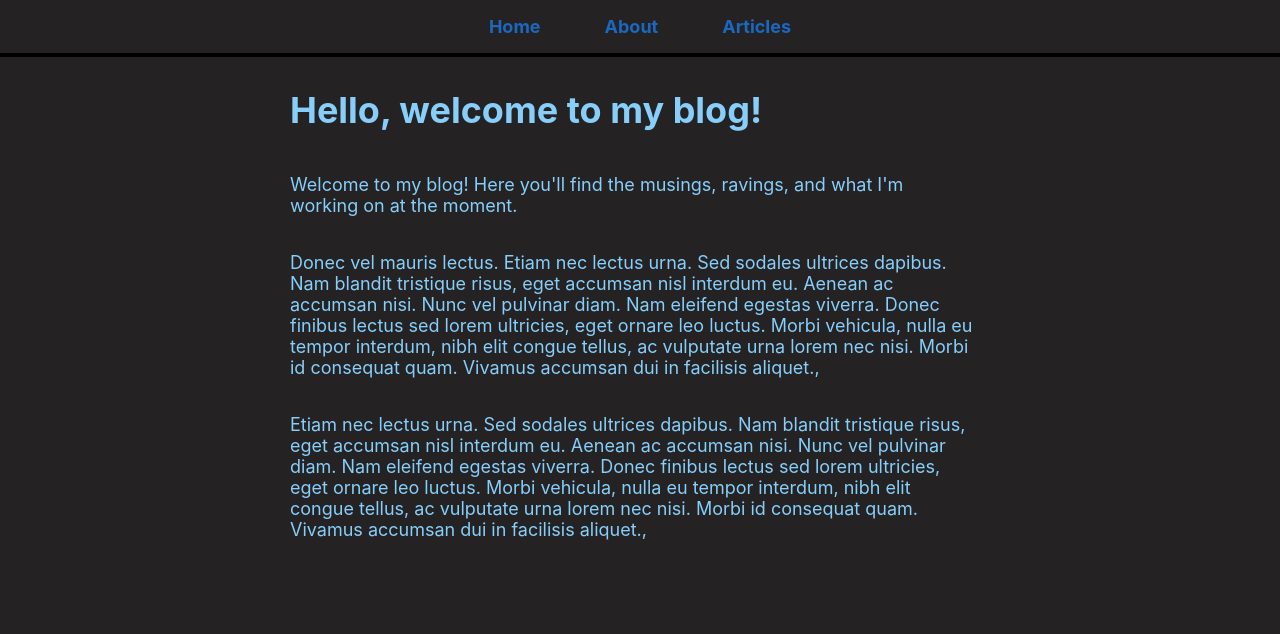
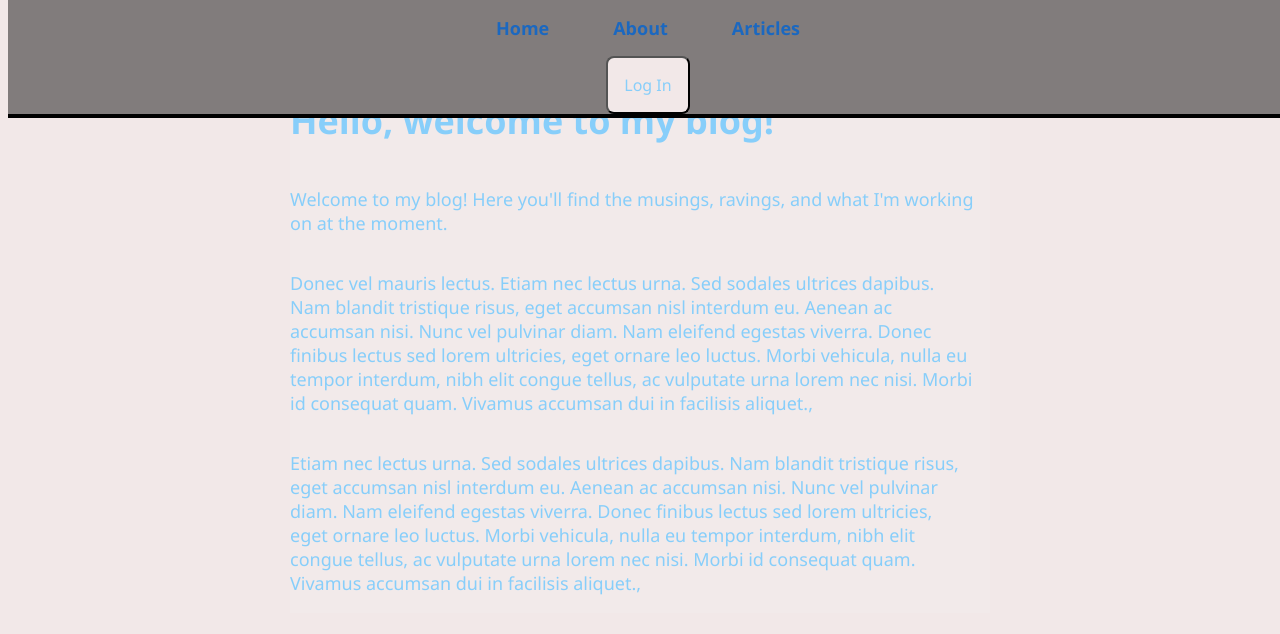
Before and after one commit to josephlosee/react_blog_site_wassell_lil, a React (Vite) app: page / in a window 1280 px wide. Shown: the top 634 px of the page. Built offline with nearby package versions, Linux system fonts and the light colour scheme; no server answers.

Commit message:
Chapter 5 Completed
Updated Navbar with Login/logout buttons
Updated comment form
  - removed post as field
  - removed comment label
Minor CSS Changes
ArticlePage reactive to user interactions

```diff
--- a/src/NavBar.tsx
+++ b/src/NavBar.tsx
@@ -1,6 +1,10 @@
-import { Link } from "react-router-dom";
+import { Link, useNavigate } from "react-router-dom";
+import useUser from "./hooks/useUser";
+import { getAuth, signOut } from "firebase/auth";
 
 const NavBar = () => {
+    const {user} = useUser();
+    const navigate = useNavigate();
     return (
     <nav>
         <ul>
@@ -8,6 +12,10 @@ const NavBar = () => {
             <li><Link to="/about">About</Link></li>
             <li><Link to="/articles">Articles</Link></li>
         </ul>
+        <div className="nav-right">
+            {user ? <button onClick={()=>signOut(getAuth())}>Log Out</button>
+            : <button onClick={()=>navigate('/login')}>Log In</button>}
+        </div>
     </nav>);
 }
 
--- a/src/app.css
+++ b/src/app.css
@@ -1,7 +1,7 @@
 body {
   font-family: 'Segoe UI', Tahoma, Geneva, Verdana, sans-serif;
   font-size: 18px;
-  background-color: rgb(36, 34, 34);
+  background-color: rgb(242, 232, 232);
   color: lightskyblue
 }
 
@@ -9,7 +9,7 @@ button {
   padding: 16px;
   font-family: 'Segoe UI', Tahoma, Geneva, Verdana, sans-serif;
   font-size: 16px;
-  background-color: black;
+  background-color: rgb(242, 232, 232);
   color: lightskyblue;
   border-radius: 8px;
   cursor: pointer;
@@ -25,7 +25,7 @@ nav {
   position: fixed;
   top: 0;
   width: 100%;
-  background: rgb(36, 34, 34);
+  background: rgb(129, 124, 124);
 }
 
 nav ul {
@@ -48,12 +48,12 @@ nav a {
 }
 
 nav a:hover {
-  background: rgb(36, 34, 34);
+  background: rgb(224, 216, 216);
   color: goldenrod;
 }
 
 #page-body {
-  background-color: rgb(36, 34, 34);
+  background-color: rgb(242, 234, 234);
   max-width: 700px;
   margin: auto;
   padding-top: 64px;
--- a/src/components/AddCommentForm.tsx
+++ b/src/components/AddCommentForm.tsx
@@ -10,9 +10,8 @@ interface AddCommentFormProps {
 }
 
 const AddCommentForm = ({articleName, onArticleUpdated}: AddCommentFormProps)  => {
-    const [name, setName] = useState('');
+    // const [name, setName] = useState('');
     const [commentText, setCommentText] = useState('');
-
     const {user, isLoading} = useUser();
 
     const addComment = async() => {
@@ -22,34 +21,20 @@ const AddCommentForm = ({articleName, onArticleUpdated}: AddCommentFormProps)  =
         } : {};
 
         const response = await axios.post(`/api/articles/${articleName}/comments`, {
-            postedBy: user?.email,
             text: commentText,
         }, {headers});
         const updatedArticle = response.data;
         onArticleUpdated(updatedArticle);
-        setName('');
         setCommentText('');
     }
     return (
         <div id="add-comment-form">
             <h3> Add a Comment</h3>
-            <label>
-                Name:
-                <input value={name}
-                    onChange={(e: ChangeEvent<HTMLInputElement>) => {
-                        if (e)
-                            setName((e.target as HTMLInputElement).value)
-                    }}
-                    type="text" />
-            </label>
-            <label>
-                Comment:
+            <p>You are posting as {user?.email}</p>
                 <textarea rows={4} cols={50} value={commentText} onChange={(e: ChangeEvent<HTMLTextAreaElement>) => {
                     if (e)
                         setCommentText((e.target as HTMLTextAreaElement).value);
                 }}/>
-
-            </label>
             <button onClick={addComment}>Add Comment</button>
         </div>
     )
--- a/src/index.css
+++ b/src/index.css
@@ -1,11 +1,11 @@
-body {
+/* body {
   margin: 0;
   font-family: -apple-system, BlinkMacSystemFont, 'Segoe UI', 'Roboto', 'Oxygen',
     'Ubuntu', 'Cantarell', 'Fira Sans', 'Droid Sans', 'Helvetica Neue',
     sans-serif;
   -webkit-font-smoothing: antialiased;
   -moz-osx-font-smoothing: grayscale;
-}
+} */
 
 code {
   font-family: source-code-pro, Menlo, Monaco, Consolas, 'Courier New',
--- a/src/pages/ArticlePage.tsx
+++ b/src/pages/ArticlePage.tsx
@@ -9,13 +9,14 @@ import useUser from "../hooks/useUser";
 
 interface ArticleInfo {
     upvotes: number,
-    comments: Comment[]
+    comments: Comment[],
+    canUpvote?: boolean,
 }
 
 const ArticlePage  = () => {
     const params = useParams();
     const [articleInfo, setArticleInfo] = useState<ArticleInfo>({upvotes: 0, comments: []});
-
+    const { canUpvote } = articleInfo;
     const { user, isLoading } = useUser();
     if( isLoading) {
         console.log('Loading user');
@@ -44,8 +45,11 @@ const ArticlePage  = () => {
             const newArticleInfo = response.data;// as ArticleInfo;
             setArticleInfo(newArticleInfo);
         }
-        loadArticleInfo();
-    }, [articleId]);
+        if (isLoading) {
+            loadArticleInfo();
+        }
+
+    }, [isLoading, user]);
 
     // console.log(articleInfo.comments);
     const article = articles.find(article => article.name === articleId);
@@ -62,7 +66,7 @@ const ArticlePage  = () => {
             <h1>{article.title}</h1>
             <div className="upvotes-section">
                 { user
-                    ? <button onClick={addUpvote}>Upvote</button>
+                    ? <button onClick={addUpvote}>{canUpvote ? 'Upvote' : 'Already Upvoted'}</button>
                     : <button >Log in to vote!</button>
                 }
 
```
